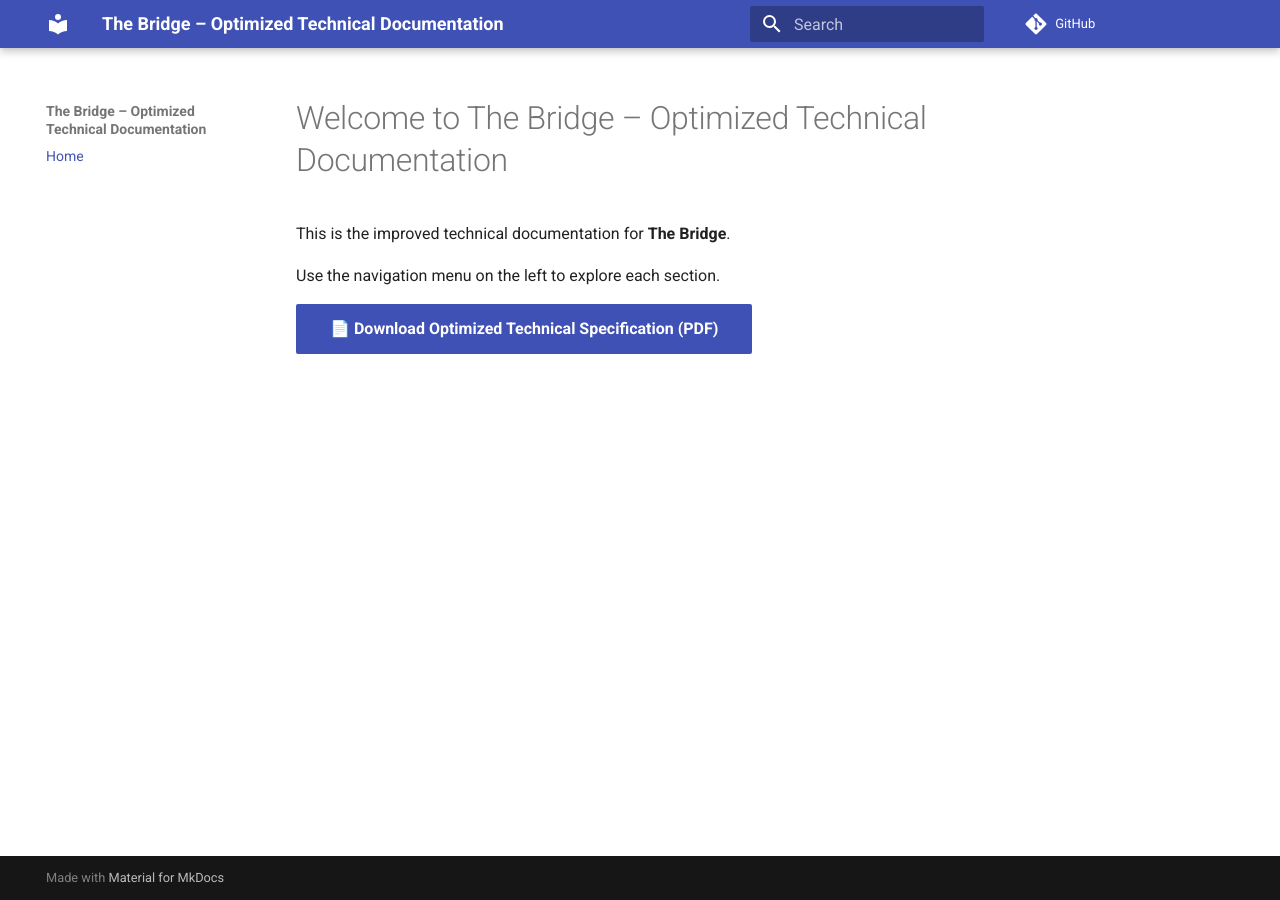
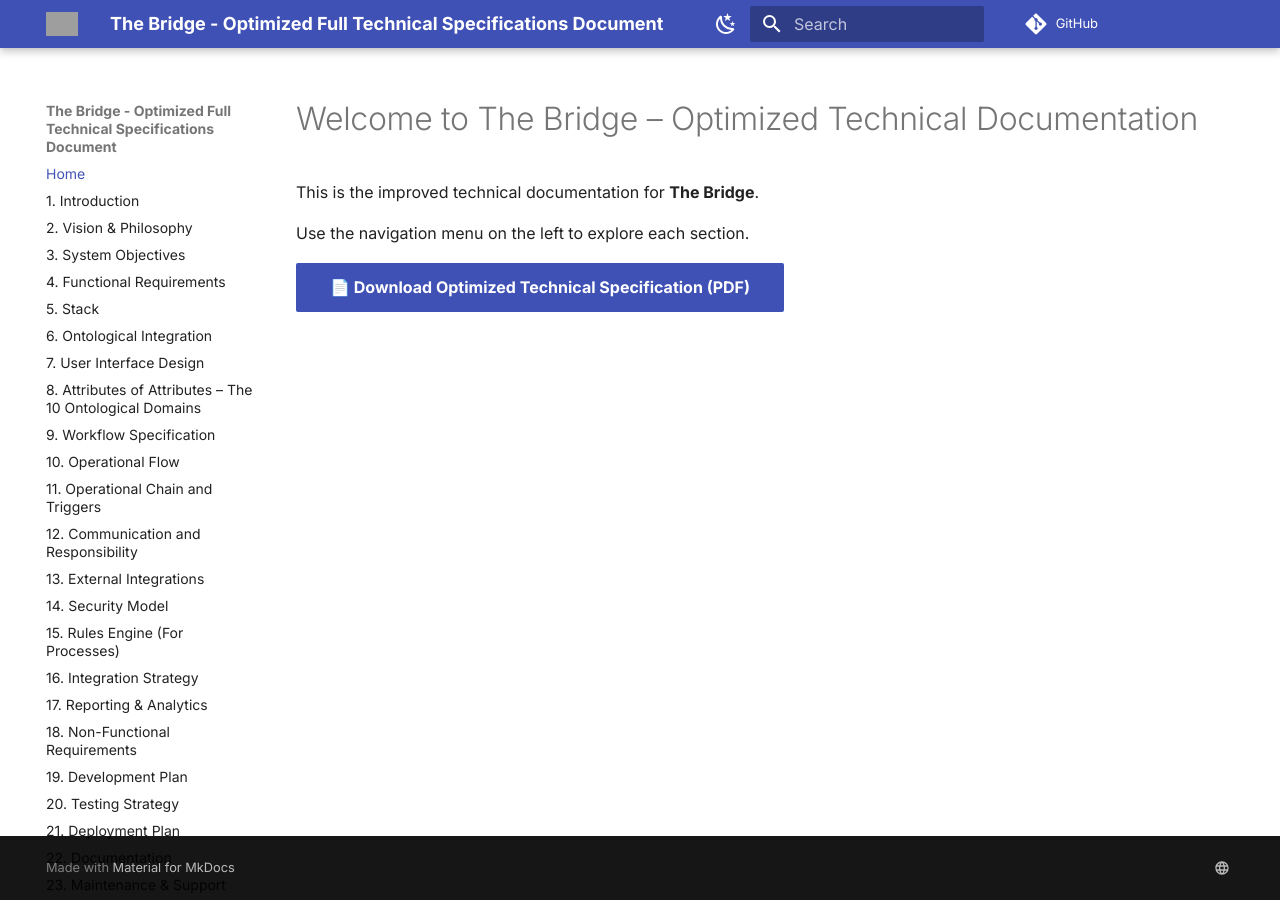
Before and after one commit to caufero/thebridge-optimized-docs, an MkDocs documentation site: the page built from docs/index.md, in a window 1280 px wide. Built offline with MkDocs 1.6.1 and Material for MkDocs 9.7.7, drawn with Linux system fonts in a browser that asks for light colours; comment, search, counter and statistics services are not loaded; grey boxes are pictures that could not be loaded.

Commit message:
Update mkdocs.yml

```diff
--- a/mkdocs.yml
+++ b/mkdocs.yml
@@ -1,17 +1,49 @@
-site_name: The Bridge – Optimized Technical Documentation
+site_name: The Bridge - Optimized Full Technical Specifications Document
 site_url: https://caufero.github.io/thebridge-optimized-docs
 repo_url: https://github.com/caufero/thebridge-optimized-docs
 
 theme:
   name: material
-  language: en
   features:
-    - navigation.instant
     - navigation.sections
+    - navigation.expand
+    - navigation.top
+    - toc.integrate
+    - search.suggest
+    - search.highlight
     - content.code.copy
+  font:
+    text: Inter
+    code: JetBrains Mono
+  palette:
+    - scheme: default
+      primary: custom
+      accent: custom
+      toggle:
+        icon: material/weather-night
+        name: Switch to dark mode
+    - scheme: slate
+      primary: custom
+      accent: custom
+      toggle:
+        icon: material/weather-sunny
+        name: Switch to light mode
+  logo: assets/logo.svg       # add this file in step 2
+  favicon: assets/favicon.png # add this file in step 2
 
 extra_css:
+  - styles/overrides.css
   - styles/print-fixes.css
+
+extra:
+  social:
+    - icon: material/web
+      link: https://caufero.com
+  site_description: Official technical documentation for The Bridge software.
+
+extra_javascript:
+  - https://unpkg.com/mermaid@10/dist/mermaid.min.js
+  - js/mermaid-init.js
 
 plugins:
   - search
@@ -19,8 +51,45 @@ plugins:
       combined: true
       combined_output_path: pdf/TheBridge-Optimized-Technical-Specifications.pdf
       media_type: print
-      stylesheets:
-        - styles/print-fixes.css
 
 nav:
   - Home: index.md
+  - 1. Introduction: 01-introduction.md
+  - 2. Vision & Philosophy: 02-vision-philosophy.md
+  - 3. System Objectives: 03-system-objectives.md
+  - 4. Functional Requirements: 04-functional-requirements.md
+  - 5. Stack: 05-stack.md
+  - 6. Ontological Integration: 06-ontological-integration.md
+  - 7. User Interface Design: 07-user-interface-design.md
+  - 8. Attributes of Attributes – The 10 Ontological Domains: 08-attributes-of-attributes.md
+  - 9. Workflow Specification: 09-workflow-specification.md
+  - 10. Operational Flow: 10-operational-flow.md
+  - 11. Operational Chain and Triggers: 11-operational-chain-triggers.md
+  - 12. Communication and Responsibility: 12-communication-responsibility.md
+  - 13. External Integrations: 13-external-integrations.md
+  - 14. Security Model: 14-security-model.md
+  - 15. Rules Engine (For Processes): 15-rules-engine.md
+  - 16. Integration Strategy: 16-integration-strategy.md
+  - 17. Reporting & Analytics: 17-reporting-analytics.md
+  - 18. Non-Functional Requirements: 18-nonfunctional-requirements.md
+  - 19. Development Plan: 19-development-plan.md
+  - 20. Testing Strategy: 20-testing-strategy.md
+  - 21. Deployment Plan: 21-deployment-plan.md
+  - 22. Documentation: 22-documentation.md
+  - 23. Maintenance & Support: 23-maintenance-support.md
+
+markdown_extensions:
+  - admonition
+  - attr_list
+  - tables
+  - toc:
+      permalink: true
+  - pymdownx.highlight
+  - pymdownx.details
+  - pymdownx.tasklist
+  - pymdownx.tabbed
+  - pymdownx.superfences:
+      custom_fences:
+        - name: mermaid
+          class: mermaid
+          format: !!python/name:pymdownx.superfences.fence_div_format
```
